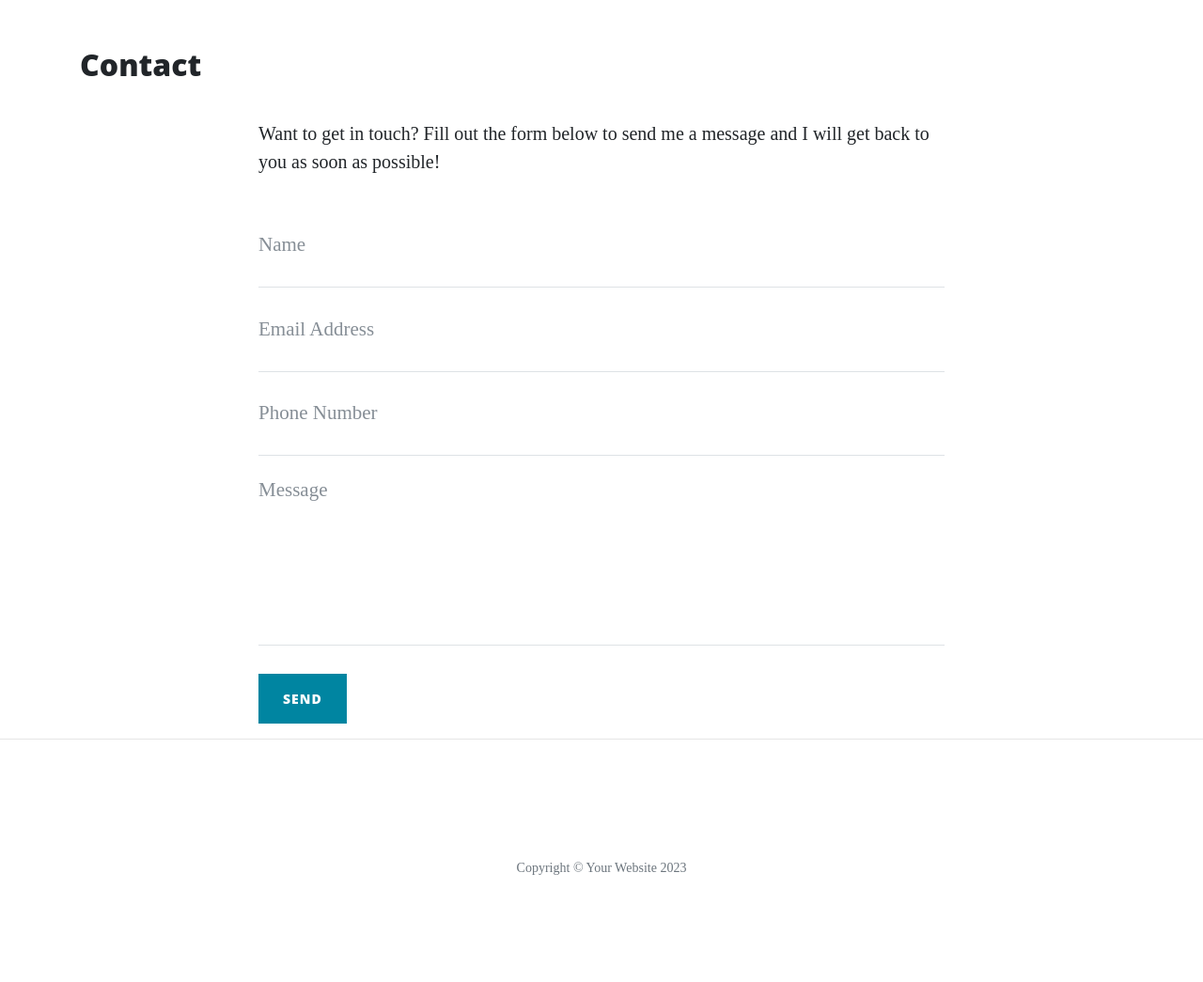
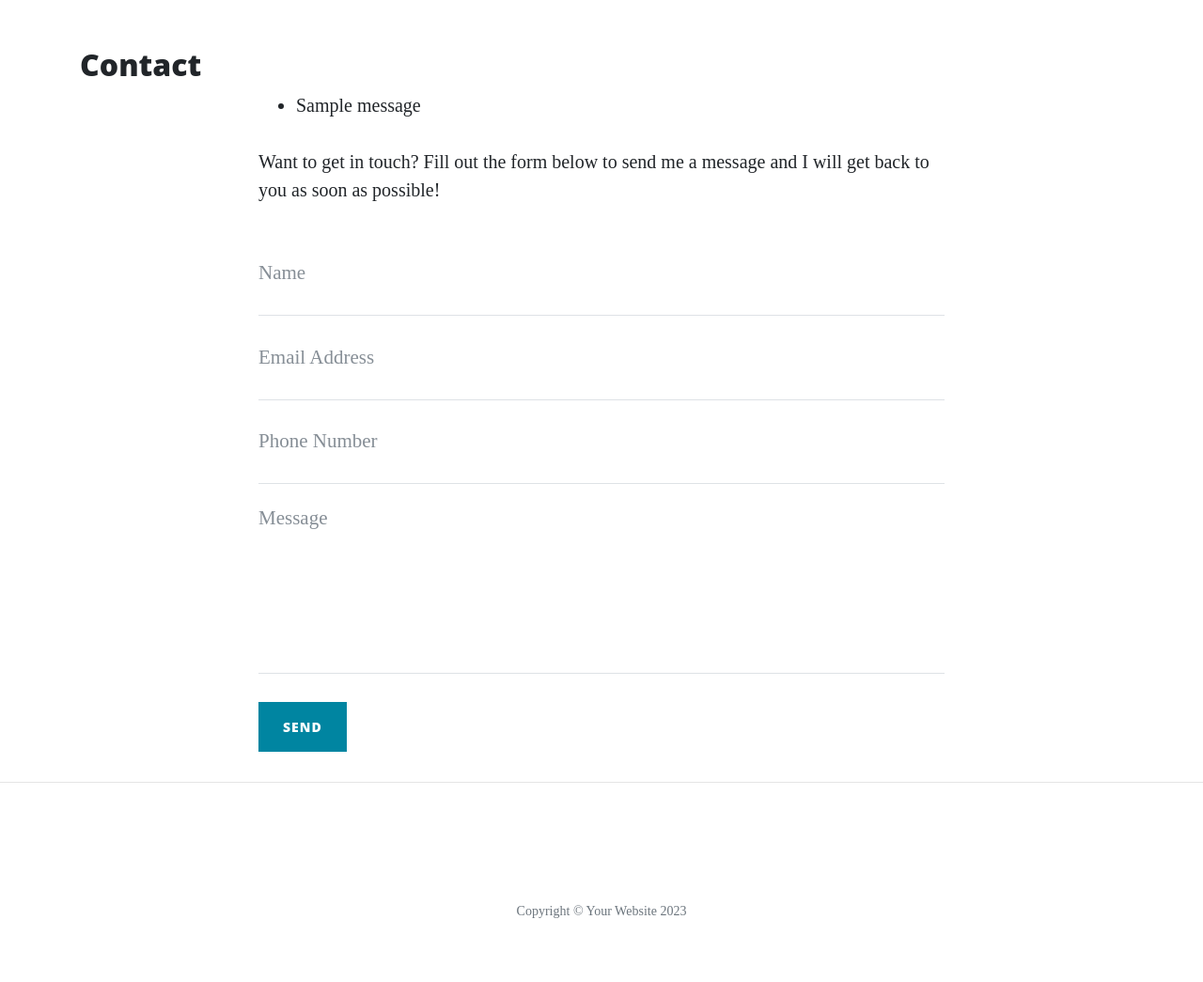
Before and after one commit to MiswaQ/thorin-flask-app, a Flask app: page /contact in a window 1280 px wide. Shown: the part 628-1673 px from the top of the page at 94% size. Before the commit the page ends 1559 px from the top, so only its background shows below. Run offline with Flask 3, Linux system fonts and the light colour scheme; one stand-in notice (Sample message) is shown; some libraries are stand-ins or nearby versions.

Commit message:
Finnished the POST in contact page

```diff
--- a/run.py
+++ b/run.py
@@ -1,9 +1,12 @@
 import os
 import json
-from flask import Flask, render_template
+from flask import Flask, render_template, request, flash
+if os.path.exists("env.py"):
+    import env
 
 
 app = Flask(__name__)
+app.secret_key = os.environ.get("SECRET_KEY")
 
 
 @app.route("/")
@@ -30,8 +33,11 @@ def about_member(member_name):
     return render_template("member.html", member=member)
 
 
-@app.route("/contact")
+@app.route("/contact", methods=["GET", "POST"])
 def contact():
+    if request.method == "POST":
+        flash("Thanks {}, we have received your message!".format(
+            request.form.get("name")))
     return render_template("contact.html", page_title="Contact")
 
 
--- a/templates/contact.html
+++ b/templates/contact.html
@@ -2,50 +2,57 @@
 {% block content %}
     <h2>{{ page_title }}</h2>
 
-
 	<div class="row">
 		<div class="col-lg-8 col-md-10 mx-auto">
+
+            {% with messages = get_flashed_messages() %}
+                {% if messages %}
+                    <ul class="flashes">
+                        {% for message in messages %}
+                            <li>{{ message }}</li>
+                        {% endfor %}
+                    </ul>
+                {% endif %}
+            {% endwith %}
+
 			<p>Want to get in touch? Fill out the form below to send me a message and I will get back to you as soon as
                 possible!</p>
-            <form name="sentMessage" id="contactForm" novalidate>
+			<form method="POST" name="sentMessage" id="contactForm" novalidate>
 				<div class="control-group">
 					<div class="form-group floating-label-form-group controls">
 						<label>Name</label>
-                        <input type="text" class="form-control" placeholder="Name" id="name" required
-                            data-validation-required-message="Please enter your name.">
+						<input type="text" class="form-control" placeholder="Name" name="name" id="name" required data-validation-required-message="Please enter your name.">
 						<p class="help-block text-danger"></p>
 					</div>
 				</div>
 				<div class="control-group">
 					<div class="form-group floating-label-form-group controls">
 						<label>Email Address</label>
-                        <input type="email" class="form-control" placeholder="Email Address" id="email" required
-                            data-validation-required-message="Please enter your email address.">
+						<input type="email" class="form-control" placeholder="Email Address" name="email" id="email" required data-validation-required-message="Please enter your email address.">
 						<p class="help-block text-danger"></p>
 					</div>
 				</div>
 				<div class="control-group">
 					<div class="form-group col-xs-12 floating-label-form-group controls">
 						<label>Phone Number</label>
-                        <input type="tel" class="form-control" placeholder="Phone Number" id="phone" required
-                            data-validation-required-message="Please enter your phone number.">
+						<input type="tel" class="form-control" placeholder="Phone Number" name="phone" id="phone" required data-validation-required-message="Please enter your phone number.">
 						<p class="help-block text-danger"></p>
 					</div>
 				</div>
 				<div class="control-group">
 					<div class="form-group floating-label-form-group controls">
 						<label>Message</label>
-                        <textarea rows="5" class="form-control" placeholder="Message" id="message" required
-                            data-validation-required-message="Please enter a message."></textarea>
+						<textarea rows="5" class="form-control" placeholder="Message" name="message" id="message" required data-validation-required-message="Please enter a message."></textarea>
 						<p class="help-block text-danger"></p>
 					</div>
 				</div>
 				<br>
 				<div id="success"></div>
+				<div class="form-group">
 					<button type="submit" class="btn btn-primary" id="sendMessageButton">Send</button>
+				</div>
 			</form>
 		</div>
 	</div>
 
-
 {% endblock %}
```
Also changed, not shown: 1 other file. Lines whose indentation alone changed are shown as unchanged.
